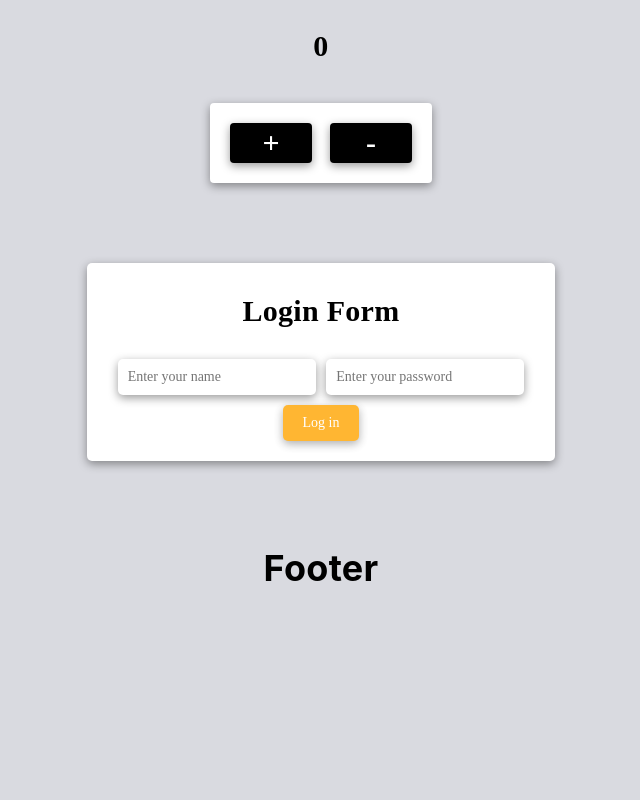
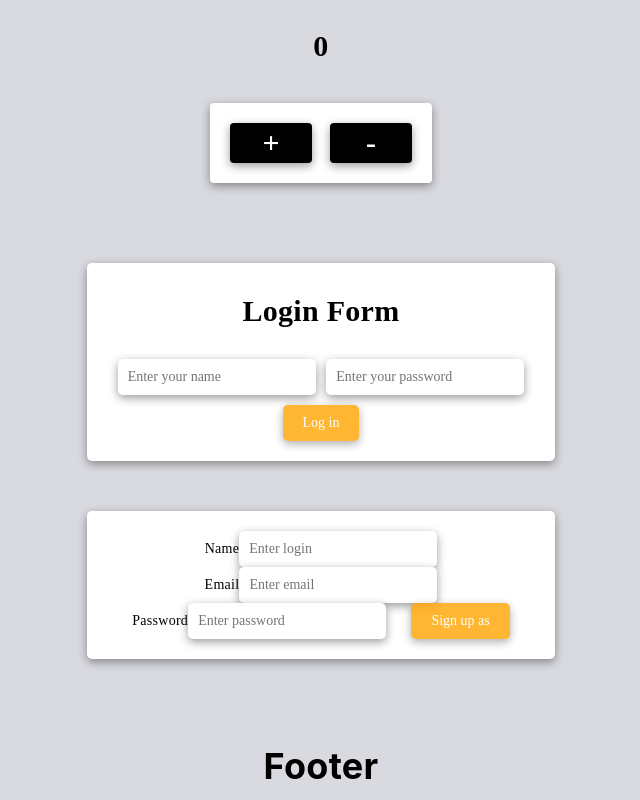
Before and after one commit to Inna-Mykytiuk/First-React-Steps, a React (Create React App) app: page / in a window 1280 px wide. Shown: the part 1328-2128 px from the top of the page, without its empty margins (319-959 px from the left). Before the commit the page ends 1930 px from the top, so only its background shows below. Built offline with nearby package versions, Linux system fonts and the light colour scheme.

Commit message:
update form

```diff
--- a/src/components/App.jsx
+++ b/src/components/App.jsx
@@ -5,6 +5,7 @@ import { Layout } from './Layout/Layout';
 import { Counter } from './Counter/Counter';
 import { Component } from 'react';
 import { LoginForm } from './Form/LoginForm';
+import { SignUpForm } from './Form/RegistrationForm';
 // import { Modal } from './RecipeList/Modal';
 
 export class App extends Component {
@@ -28,6 +29,7 @@ export class App extends Component {
         <GlobalStyle />
         <Counter />
         <LoginForm />
+        <SignUpForm />
       </Layout>
     );
   }
--- a/src/components/Form/LoginForm.js
+++ b/src/components/Form/LoginForm.js
@@ -21,6 +21,7 @@ export class LoginForm extends Component {
     const login = form.elements.login.value;
     const password = form.elements.password.value;
     console.log(login, password);
+    this.setState({ loginValue: ' ', passwordValue: ' ' });
 
     form.reset();
   };
--- /dev/null
+++ b/src/components/Form/RegistrationForm.js
@@ -0,0 +1,76 @@
+import { Component } from 'react';
+import { FormWrapper } from './RegistrationForm.styled';
+
+const INITIAL_STATE = {
+  login: '',
+  email: '',
+  password: '',
+};
+
+export class SignUpForm extends Component {
+  state = { ...INITIAL_STATE };
+
+  // Для всіх інпутів створюємо один обробник
+  // Розрізняти інпути будемо за атрибутом name
+  handleChange = evt => {
+    const { name, value } = evt.target;
+    this.setState({ [name]: value });
+  };
+
+  handleSubmit = evt => {
+    evt.preventDefault();
+    const { login, email, password } = this.state;
+    console.log(`Login: ${login}, Email: ${email}, Password: ${password}`);
+    this.props.onSubmit({ ...this.state });
+    this.reset();
+  };
+
+  reset = () => {
+    this.setState({ ...INITIAL_STATE });
+  };
+
+  render() {
+    const { login, email, password } = this.state;
+
+    return (
+      <section>
+        <FormWrapper>
+          <form onSubmit={this.handleSubmit}>
+            <label>
+              Name
+              <input
+                type="text"
+                placeholder="Enter login"
+                name="login"
+                value={login}
+                onChange={this.handleChange}
+              />
+            </label>
+            <label>
+              Email
+              <input
+                type="email"
+                placeholder="Enter email"
+                name="email"
+                value={email}
+                onChange={this.handleChange}
+              />
+            </label>
+            <label>
+              Password
+              <input
+                type="password"
+                placeholder="Enter password"
+                name="password"
+                value={password}
+                onChange={this.handleChange}
+              />
+            </label>
+
+            <button type="submit">Sign up as {login}</button>
+          </form>
+        </FormWrapper>
+      </section>
+    );
+  }
+}
--- /dev/null
+++ b/src/components/Form/RegistrationForm.styled.js
@@ -0,0 +1,61 @@
+import styled from 'styled-components';
+
+export const FormWrapper = styled.div`
+  display: flex;
+  flex-direction: column;
+  align-items: center;
+  justify-content: center;
+  width: 40%;
+  background-color: #fff;
+  padding: 20px;
+  border-radius: 5px;
+  box-shadow: rgba(0, 0, 0, 0.4) 0px 3px 10px;
+  margin: 0 auto;
+
+  h3 {
+    margin: 0;
+    margin-bottom: 20px;
+    font-size: 30px;
+    font-weight: 700;
+  }
+
+  button {
+    padding: 10px 20px;
+    background-color: orange;
+    color: #fff;
+    border: none;
+    border-radius: 5px;
+    cursor: pointer;
+
+    box-shadow: rgba(0, 0, 0, 0.4) 0px 3px 10px;
+    transition: all 250ms cubic-bezier(0.4, 0, 0.2, 1);
+    opacity: 0.8;
+
+    &:hover,
+    &:focus {
+      /* filter: brightness(95%); */
+      opacity: 1;
+      color: #000;
+    }
+
+    &:active {
+      scale: 0.95;
+    }
+  }
+
+  form {
+    display: flex;
+    flex-wrap: wrap;
+    align-items: center;
+    justify-content: space-evenly;
+    width: 100%;
+    input {
+      padding: 10px;
+      border: none;
+      border-radius: 5px;
+      outline: none;
+
+      box-shadow: rgba(0, 0, 0, 0.4) 0px 3px 10px;
+    }
+  }
+`;
```
